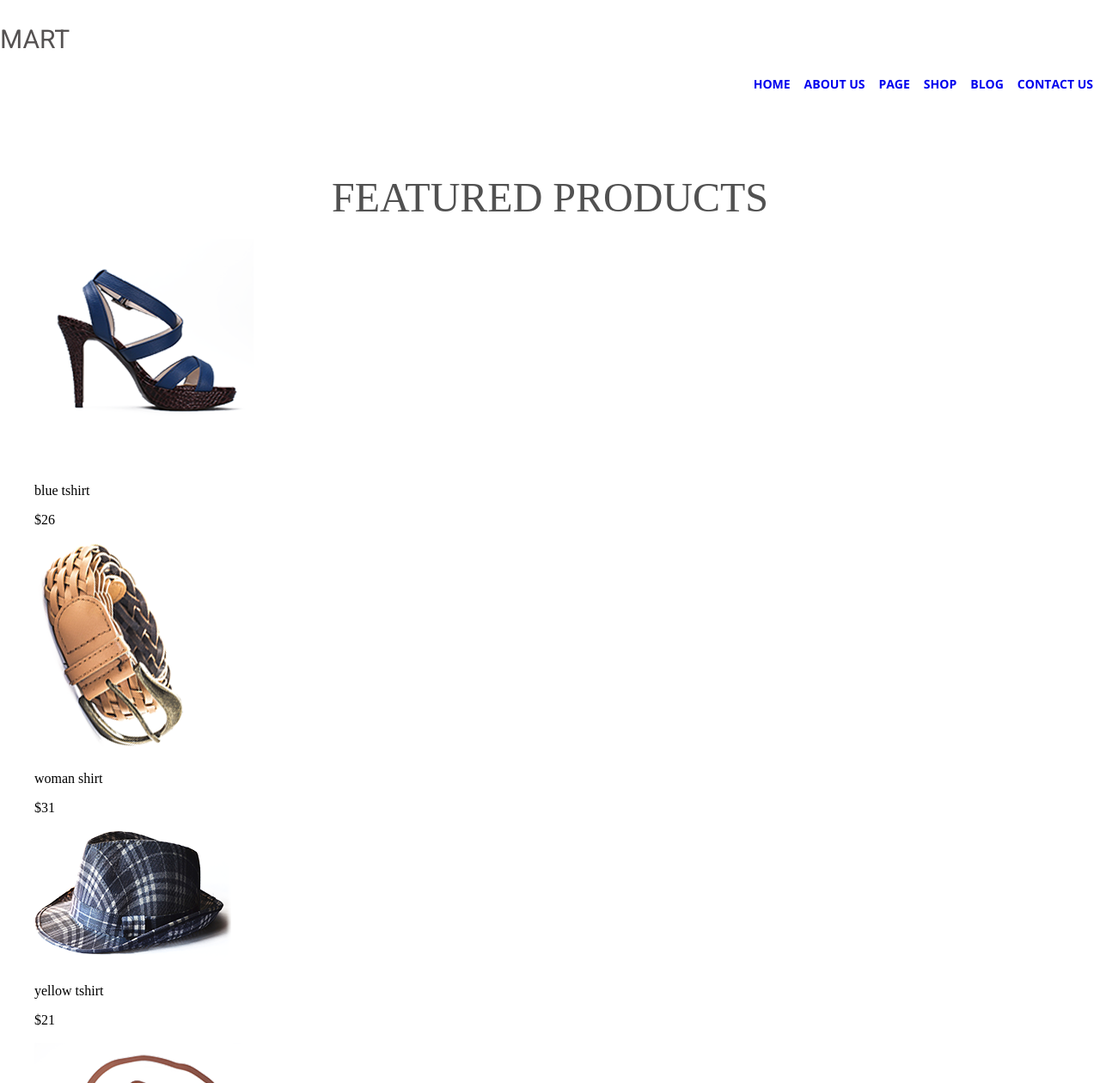
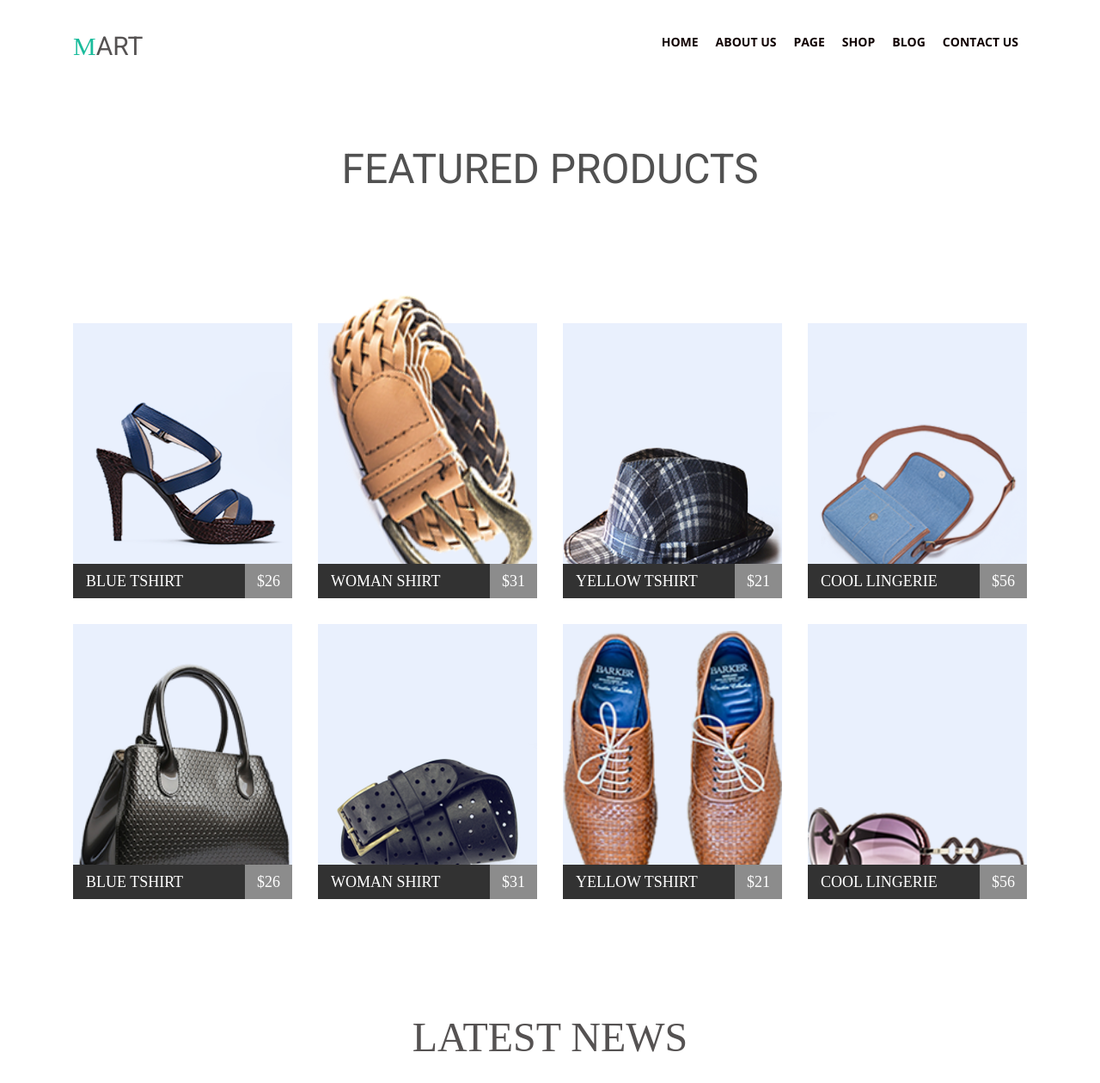
Before and after one commit to Dev-OlegM/goit-markup-hw-04-mart, a plain HTML site: page index.html in a window 1280 px wide. Shown: the top 1260 px of the page at 86% size. Drawn offline with nearby package versions, Linux system fonts and the light colour scheme.

Commit message:
last comit

```diff
--- a/index.html
+++ b/index.html
@@ -14,156 +14,169 @@
   </head>
   <body>
     <header class="site-header">
+      <div class="container">
         <p class="logo-site">mart</p>
-
-      <nav class="header-nav">
-        <ul class="header-nav-list">
-          <li>
-            <a href="/" class="link">home</a>
-          </li>
-          <li>
-            <a href="/" class="link">about us</a>
-          </li>
-          <li>
-            <a href="/" class="link">page</a>
-          </li>
-          <li>
-            <a href="/" class="link">shop</a>
-          </li>
-          <li>
-            <a href="/" class="link">blog</a>
-          </li>
-          <li>
+        <ul class="header-nav">
+          <li class="header-nav-list"><a href="/" class="link">home</a></li>
+          <li class="header-nav-list"><a href="/" class="link">about us</a></li>
+          <li class="header-nav-list"><a href="/" class="link">page</a></li>
+          <li class="header-nav-list"><a href="/" class="link">shop</a></li>
+          <li class="header-nav-list"><a href="/" class="link">blog</a></li>
+          <li class="header-nav-list">
             <a href="/" class="link">contact us</a>
           </li>
         </ul>
-      </nav>
+      </div>
     </header>
 
     <main>
       <section class="product">
-        <h1>featured products</h1>
+        <div class="container">
+          <h1 class="product-header">featured products</h1>
 
-        <ul>
-          <li>
+          <ul class="gallery">
+            <li class="gallery-list">
+              <a class="gallery-link" href="">
                 <img
+                  class="gallery-img"
                   src="./img/products/product1.png"
-              alt="women_shoes"
-              class="img-product"
+                  alt="Sandals"
                 />
-            <p class="description">blue tshirt</p>
-            <p class="price">&#36;26</p>
+                <h3 class="gallery-descr">BLUE TSHIRT</h3>
+                <p class="price">$26</p>
+              </a>
             </li>
-          <li>
-            <img src="./img/products/product2.png" alt="" class="img-product" />
-            <p class="description">woman shirt</p>
-            <p class="price">&#36;31</p>
+            <li class="gallery-list">
+              <a class="gallery-link" href="link-test.html">
+                <img
+                  class="gallery-img"
+                  src="./img/products/product2.png"
+                  alt="Belt"
+                />
+                <h3 class="gallery-descr">WOMAN SHIRT</h3>
+                <p class="price">$31</p>
+              </a>
             </li>
-          <li>
+            <li class="gallery-list">
+              <a class="gallery-link" href="link-test.html">
                 <img
+                  class="gallery-img"
                   src="./img/products/product9.png"
-              alt="hat"
-              class="img-product"
+                  alt="Hat"
                 />
-            <p class="description">yellow tshirt</p>
-            <p class="price">&#36;21</p>
+                <h3 class="gallery-descr">YELLOW TSHIRT</h3>
+                <p class="price">$21</p>
+              </a>
             </li>
-          <li>
+            <li class="gallery-list">
+              <a class="gallery-link" href="link-test.html">
                 <img
+                  class="gallery-img"
                   src="./img/products/product4.png"
-              alt="purse_blue"
-              class="img-product"
+                  alt="Bag"
                 />
-            <p class="description">cool lingeria</p>
-            <p class="price">&#36;56</p>
+                <h3 class="gallery-descr">COOL LINGERIE</h3>
+                <p class="price">$56</p>
+              </a>
             </li>
-          <li>
+            <li class="gallery-list">
+              <a class="gallery-link" href="link-test.html">
                 <img
+                  class="gallery-img"
                   src="./img/products/product3.png"
-              alt="purse_black"
-              class="img-product"
+                  alt="Bag"
                 />
-            <p class="description">blue tshirt</p>
-            <p class="price">&#36;26</p>
+                <h3 class="gallery-descr">BLUE TSHIRT</h3>
+                <p class="price">$26</p>
+              </a>
             </li>
-          <li>
+            <li class="gallery-list">
+              <a class="gallery-link" href="link-test.html">
                 <img
+                  class="gallery-img"
                   src="./img/products/product5.png"
-              alt="belt_black"
-              class="img-product"
+                  alt="Belt"
                 />
-            <p class="description">woman shirt</p>
-            <p class="price">&#36;31</p>
+                <h3 class="gallery-descr">WOMAN SHIRT</h3>
+                <p class="price">$31</p>
+              </a>
             </li>
-          <li>
+            <li class="gallery-list">
+              <a class="gallery-link" href="link-test.html">
                 <img
+                  class="gallery-img"
                   src="./img/products/product6.png"
-              alt="men_shoes"
-              class="img-product"
+                  alt="Shoes"
                 />
-            <p class="description">yellow tshirt</p>
-            <p class="price">&#36;21</p>
+                <h3 class="gallery-descr">YELLOW TSHIRT</h3>
+                <p class="price">$21</p>
+              </a>
             </li>
-          <li>
+            <li class="gallery-list">
+              <a class="gallery-link" href="link-test.html">
                 <img
+                  class="gallery-img"
                   src="./img/products/product8.png"
-              alt="women_glasses"
-              class="img-product"
+                  alt="Glasses"
                 />
-            <p class="description">cool lingeria</p>
-            <p class="price">&#36;56</p>
+                <h3 class="gallery-descr">COOL LINGERIE</h3>
+                <p class="price">$56</p>
+              </a>
             </li>
           </ul>
+        </div>
       </section>
 
       <section class="news">
-        <h2>latest news</h2>
-        <ul>
+        <div class="container">
+          <h2 class="news-header">latest news</h2>
+          <ul class="news-list">
             <li>
               <img
                 src="./img/news/ipad-632394_960_720.png"
                 alt="Ipad"
-              class="img_news"
+                class="img-news"
               />
-            <h3 class="header_news">
+              <h3 class="header-news">
                 Lorem Ipsum. Proin gravida nibh vel velit auctor aliquet. Aenean
               </h3>
-            <p class="descr_news">
+              <p class="descr-news">
                 Nam nec tellus a odio tincidunt auc. Duis sed odio sit amet nibh
                 vulputate cursus a sit amet mauris. Morbi accumsan ipsum velit.
                 Nam nec tellus a odio tincidunt auctor a ornare
               </p>
-            <button class="read_more">Read More</button>
+              <button class="read-more">Read More</button>
             </li>
             <li>
-            <img src="./img/news/slide1.png" alt="girls" class="img_news" />
-            <h3 class="header_news">
+              <img src="./img/news/slide1.png" alt="girls" class="img-news" />
+              <h3 class="header-news">
                 Lorem Ipsum. Proin gravida nibh vel velit auctor aliquet. Aenean
               </h3>
-            <p class="descr_news">
+              <p class="descr-news">
                 Nam nec tellus a odio tincidunt auc. Duis sed odio sit amet nibh
                 vulputate cursus a sit amet mauris. Morbi accumsan ipsum velit.
                 Nam nec tellus a odio tincidunt auctor a ornare
               </p>
-            <button class="read_more">Read More</button>
+              <button class="read-more">Read More</button>
             </li>
             <li>
               <img
                 src="./img/news/product-img-5.png"
                 alt="bus"
-              class="img_news"
+                class="img-news"
               />
-            <h3 class="header_news">
+              <h3 class="header-news">
                 Lorem Ipsum. Proin gravida nibh vel velit auctor aliquet. Aenean
               </h3>
-            <p class="descr_news">
+              <p class="descr-news">
                 Nam nec tellus a odio tincidunt auc. Duis sed odio sit amet nibh
                 vulputate cursus a sit amet mauris. Morbi accumsan ipsum velit.
                 Nam nec tellus a odio tincidunt auctor a ornare
               </p>
-            <button class="read_more">Read More</button>
+              <button class="read-more">Read More</button>
             </li>
           </ul>
+        </div>
       </section>
     </main>
   </body>
--- a/style.css/style.css
+++ b/style.css/style.css
@@ -6,15 +6,23 @@ html {
   box-sizing: inherit;
 }
 
-body li {
-  list-style-type: none;
-}
+/* Container */
 
-body .link {
-  text-decoration: none;
+ .container {
+  width: 1110px;
+  margin-left: auto;
+  margin-right: auto;
+ }
+
+/* Header */
+
+.site-header .container {
+  display: flex;
 }
 
 header .logo-site {
+  margin: 0;
+  padding-top: 38px;
   color: #555252;
   font-family: Roboto;
   font-size: 30px;
@@ -23,24 +31,26 @@ header .logo-site {
   text-transform: uppercase;
 }
 
-header .site-header:first-letter {
-  background-color: red;
+.site-header .logo-site:first-letter {
+  color: #1abc9c;
+  font-family: 'Roboto - Black';
+  font-weight: 400;
 }
 
 header .header-nav-list {
-  display: flex;
-  justify-content: flex-end;
   color: #0f0101;
   font-family: 'Open Sans';
   font-size: 14px;
   font-weight: 700;
   line-height: 11px;
   text-transform: uppercase;
-  align-items: center;
 }
 
 header .link {
-  padding: 8px;
+  padding-right: 10px;
+  padding-left: 10px;
+  text-decoration: none;
+  color: #0f0101;
 }
 
 header .link:hover,
@@ -48,9 +58,7 @@ header .link:focus {
   color: #1abc9c;
 }
 
-h1 {
-  display: flex;
-  justify-content: center;
+.product {
   margin-top: 111px;
   color: #515151;
   font-family: 'Roboto - Black';
@@ -59,3 +67,164 @@ h1 {
   line-height: 32px;
   text-transform: uppercase;
 }
+
+.header-nav {
+  margin: 0;
+  padding-top: 43px;
+  display: flex;
+  list-style: none;
+  text-decoration: none;
+  margin-left: auto;
+}
+
+.site-header {
+  display: flex;
+  justify-content: space-between;
+  align-items: center;
+}
+
+
+
+/* gallery */
+
+.product-header {
+  text-align: center;
+  color: #515151;
+  font-family: "Roboto";
+  font-size: 48px;
+  font-weight: 400;
+  line-height: 32px;
+  text-transform: uppercase;
+}
+
+
+.gallery {
+  display: flex;
+  flex-wrap: wrap;
+  list-style: none;
+  margin: 0;
+  padding: 0;
+  padding-top: 131px;
+
+
+}
+
+.gallery-list {
+  display: flex;
+  width: 255px;
+  background-color: #e9f0fd;
+  margin-right: 30px;
+  margin-bottom: 30px;
+}
+
+.gallery-list:nth-child(4n) {
+  margin-right: 0px;
+}
+
+.gallery-list:nth-last-child(-n + 4) {
+  margin-bottom: 0px;
+}
+
+.gallery-link {
+  text-decoration: none;
+  display: flex;
+  width: 255px;
+  height: 320px;
+  align-items: flex-end;
+}
+
+.gallery-img {
+  width: 255px;
+}
+
+.gallery-descr {
+  display: flex;
+  justify-content: flex-start;
+  align-items: center;
+  margin: 0px;
+  padding: 0px;
+  padding-left: 15px;
+  font-family: "Roboto - Black";
+  font-weight: 400;
+  font-size: 18px;
+  background-color: #323232;
+  width: 200px;
+  height: 40px;
+  position: relative;
+  color: #ffffff;
+}
+
+.price {
+  display: flex;
+  justify-content: center;
+  align-items: center;
+  margin: 0px;
+  padding: 0px;
+  font-family: "Roboto - Black";
+  font-weight: 400;
+  font-size: 18px;
+  background-color: #8c8c8c;
+  width: 55px;
+  height: 40px;
+  position: relative;
+  color: #ffffff;
+}
+
+.gallery-img {
+  width: 255px;
+  position: absolute;
+}
+
+.gallery-link:hover .gallery-descr {
+  background-color: #1abc9c;
+}
+.gallery-link:hover .price {
+  background-color: #1abc9c;
+}
+
+/* News */
+
+.news-header {
+  color: #555252;
+  font-family: "Roboto - Black";
+  font-size: 48px;
+  font-weight: 400;
+  line-height: 32px;
+  text-transform: uppercase;
+  padding-top: 105px;
+  text-align: center;
+}
+
+.news-list {
+  display: flex;
+  padding-top: 120px;
+  list-style: none;
+}
+
+.header-news {
+  color: #555252;
+  font-family: "Open Sans";
+  font-size: 18px;
+  font-weight: 400;
+  line-height: 26px;
+  padding-top: 14px;
+}
+
+.descr-news {
+  color: #555252;
+  font-family: "Open Sans";
+  font-size: 14px;
+  font-weight: 400;
+  line-height: 26px;
+}
+
+.read-more {
+  width: 159px;
+  height: 51px;
+  background-color: #4ec6ab;
+  color: #ffffff;
+  font-family: "Open Sans";
+  font-size: 16px;
+  font-weight: 300;
+  line-height: 26px;
+}
```
Lines whose indentation alone changed are shown as unchanged.
